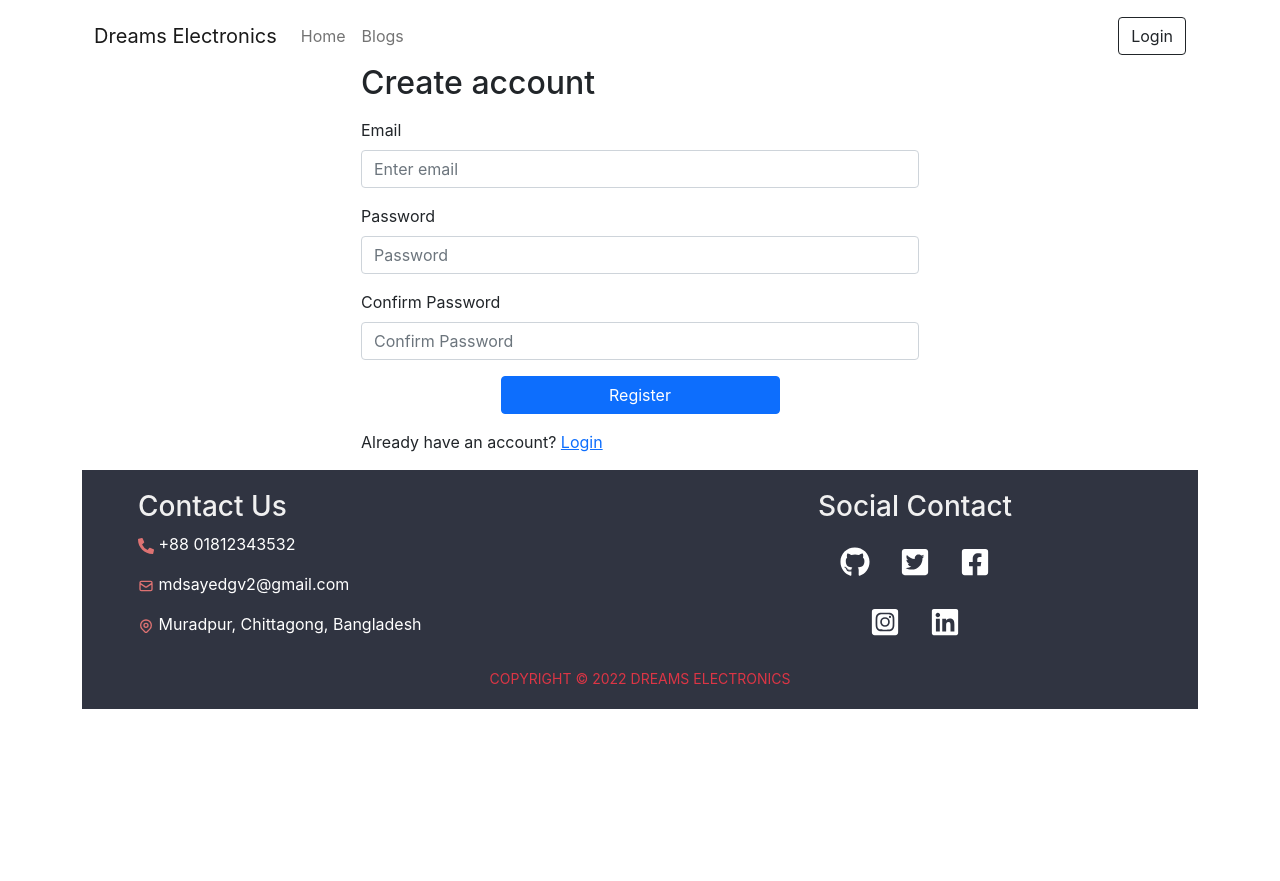
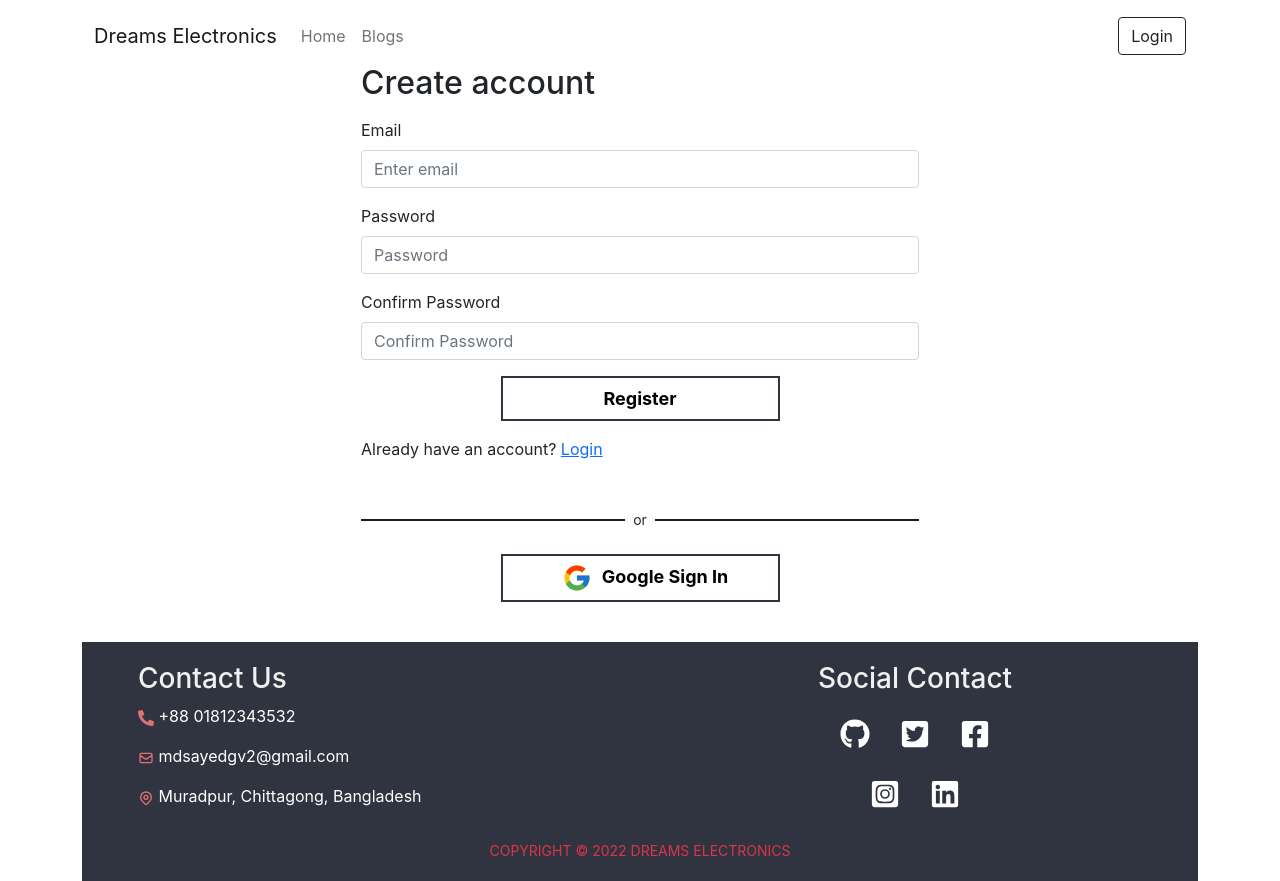
Before and after one commit to mdsayed333/dreams_electronics_warehouse-as11, a React (Create React App) app: page /register in a window 1280 px wide. Before the commit the page ends 800 px from the top, so only its background shows below. Built offline with nearby package versions, Linux system fonts and the light colour scheme; no server answers.

Commit message:
Add google login system

```diff
--- a/src/pages/AddItem/AddItem.js
+++ b/src/pages/AddItem/AddItem.js
@@ -50,6 +50,7 @@ const AddItem = () => {
             type="text"
             name="image"
             placeholder="Enter image URL"
+            required
           />
         </Form.Group>
         <Form.Group className="mb-3">
@@ -58,20 +59,21 @@ const AddItem = () => {
             as="textarea"
             name="description"
             placeholder="Enter product description"
+            required
           />
         </Form.Group>
         <Form.Group className="mb-3">
           <Form.Label>Email address</Form.Label>
-          <Form.Control type="email" name="email" placeholder="Enter email" />
+          <Form.Control type="email" name="email" value={user.email} placeholder="Enter email" disabled/>
         </Form.Group>
 
         <Form.Group className="mb-3">
           <Form.Label>Price</Form.Label>
-          <Form.Control type="number" name="price" placeholder="Price" />
+          <Form.Control type="number" name="price" placeholder="Price" required/>
         </Form.Group>
         <Form.Group className="mb-3">
           <Form.Label>Quantity</Form.Label>
-          <Form.Control type="number" name="quantity" placeholder="Quantity" />
+          <Form.Control type="number" name="quantity" placeholder="Quantity" required/>
         </Form.Group>
         <Form.Group className="mb-3">
           <Form.Label>Supplier Name</Form.Label>
@@ -79,6 +81,7 @@ const AddItem = () => {
             type="text"
             name="supplier"
             placeholder="Enter supplier name"
+            required
           />
         </Form.Group>
 
--- a/src/pages/Login/Login.js
+++ b/src/pages/Login/Login.js
@@ -5,6 +5,7 @@ import { Link, useLocation, useNavigate } from "react-router-dom";
 import auth from "../../firebase.init";
 import { toast } from 'react-toastify';
 import 'react-toastify/dist/ReactToastify.css';
+import SocialLogin from "../SocialLogin/SocialLogin";
 
 const Login = () => {
   const navigate = useNavigate();
@@ -102,6 +103,9 @@ const Login = () => {
             </button>
           </p>
       </div>
+      <div>
+        <SocialLogin></SocialLogin>
+      </div>
     </div>
   );
 };
--- a/src/pages/ManageItem/ManageItem.js
+++ b/src/pages/ManageItem/ManageItem.js
@@ -1,4 +1,5 @@
 // import React, { useEffect } from 'react';
+import { Link } from 'react-router-dom';
 import useProducts from '../../hooks/useProducts';
 import AllProducts from './AllProducts/AllProducts';
 
@@ -47,6 +48,13 @@ const ManageItem = () => {
                         }
                     </tbody>
                 </table>
+                <div className="w-50 mx-auto">
+        <div className="text-center my-4 manageButton">
+          <Link to="/additem" className="btn btn-outline-dark">
+            ADD A NEW ITEM
+          </Link>
+        </div>
+      </div>
             </div>
         </div>
     );
--- a/src/pages/Register/Register.js
+++ b/src/pages/Register/Register.js
@@ -3,6 +3,7 @@ import { Button, Form } from "react-bootstrap";
 import { Link, useNavigate } from "react-router-dom";
 import { useCreateUserWithEmailAndPassword } from 'react-firebase-hooks/auth';
 import auth from "../../firebase.init";
+import SocialLogin from "../SocialLogin/SocialLogin";
 
 const Register = () => {
   const navigate = useNavigate();
@@ -38,7 +39,8 @@ const Register = () => {
     };
 
   return (
-    <div className="w-50 mx-auto">
+    <div>
+      <div className="w-50 mx-auto">
       <h2>Create account</h2>
 
       <Form onSubmit={handleSubmit} className="my-3">
@@ -73,19 +75,22 @@ const Register = () => {
             required
           />
         </Form.Group>
-        <Button
-          className="w-50 d-block mx-auto mb-2"
-          variant="primary"
+        <button
+          className="w-50 d-block mx-auto mb-2 my-button"
           type="submit"
         >
           Register
-        </Button>
+        </button>
         {registerErr}
       </Form>
       <p>
           Already have an account? <Link to='/login'>Login</Link>
       </p>
     </div>
+    <div className="w-50 mx-auto">
+      <SocialLogin></SocialLogin>
+    </div>
+    </div>
   );
 };
 
--- /dev/null
+++ b/src/pages/SocialLogin/SocialLogin.css
@@ -0,0 +1,6 @@
+.socialOr{
+    height: 2px;
+    background-color: rgb(27, 25, 25);
+    width: 50%;
+
+}
--- /dev/null
+++ b/src/pages/SocialLogin/SocialLogin.js
@@ -0,0 +1,51 @@
+import React from 'react';
+import { useSignInWithGoogle } from 'react-firebase-hooks/auth';
+import { useLocation, useNavigate } from 'react-router-dom';
+import auth from '../../firebase.init';
+import { FaGoogle } from "react-icons/fa";
+import { FcGoogle } from "react-icons/fc";
+import './SocialLogin.css';
+import Loadding from '../Shared/Loadding/Loadding';
+
+const SocialLogin = () => {
+    const navigate = useNavigate();
+  const [signInWithGoogle, user, loading, error] = useSignInWithGoogle(auth);
+    const location = useLocation();
+
+  let from = location.state?.from?.pathname || "/";
+
+  if(loading){
+      return <Loadding></Loadding>
+  }
+
+  let displayError;
+  if (error) {
+    displayError = <p className="text-danger">Error: {error?.message}</p>
+  }
+
+  if (user) {
+    navigate(from, { replace: true });
+  }
+
+
+    return (
+        <div className='py-4'>
+            <div className='d-flex align-items-center'>
+                <div className='socialOr'></div>
+                <small className='p-2 pb-2'>or</small>
+                <div className='socialOr'></div>
+            </div>
+            <div>
+                {displayError}
+            <button
+                onClick={()=> signInWithGoogle()}
+                className="my-button w-50 my-2 d-block mx-auto my-3">
+                <FcGoogle style={{width: '50px', fontSize: '30px'}}/>
+                <span className="">Google Sign In</span>
+            </button>
+            </div>
+        </div>
+    );
+};
+
+export default SocialLogin;
--- a/src/pages/UpdateProducts/UpdateProducts.js
+++ b/src/pages/UpdateProducts/UpdateProducts.js
@@ -16,7 +16,6 @@ const UpdateProducts = () => {
 
   const handleDelivered = (math) => {
     const newQuantity = (parseInt(quantity)+ parseInt(math));
-    console.log(newQuantity);
     const updatedProduct = {
       img: img,
       name: name,
@@ -27,7 +26,7 @@ const UpdateProducts = () => {
       supplierName: supplierName,
     };
 
-    const url = `http://localhost:5000/product/${productId}`
+    const url = `https://arcane-fjord-84563.herokuapp.com/product/${productId}`
   fetch(url, {
     method: "PUT",
     body: JSON.stringify(updatedProduct),
@@ -37,7 +36,6 @@ const UpdateProducts = () => {
   })
     .then((response) => response.json())
     .then((json) => {
-      console.log(json);
       setProduct(updatedProduct)
     });
   };
@@ -45,7 +43,7 @@ const UpdateProducts = () => {
   return (
     <div>
       <div className="mx-auto col-md-8 col-lg-6 updateProductContainer">
-      <h2 className="text-center">UPDATE PRODUCTS</h2>
+      <h2 className="text-center my-2">UPDATE PRODUCTS</h2>
       <div className="card h-100">
         <img src={img} className="card-img-top" alt="..." />
         <div className="card-body">
@@ -84,7 +82,7 @@ const UpdateProducts = () => {
                 setInputWarning('');
                 // inputValue();
               }else{
-                setInputWarning(<p className="text-danger">Please input a number</p>)
+                setInputWarning(<p className="text-danger">Please input a number of quantity.</p>)
               }
             }} className="my-button  w-100">Add</button>
           </div>
```
